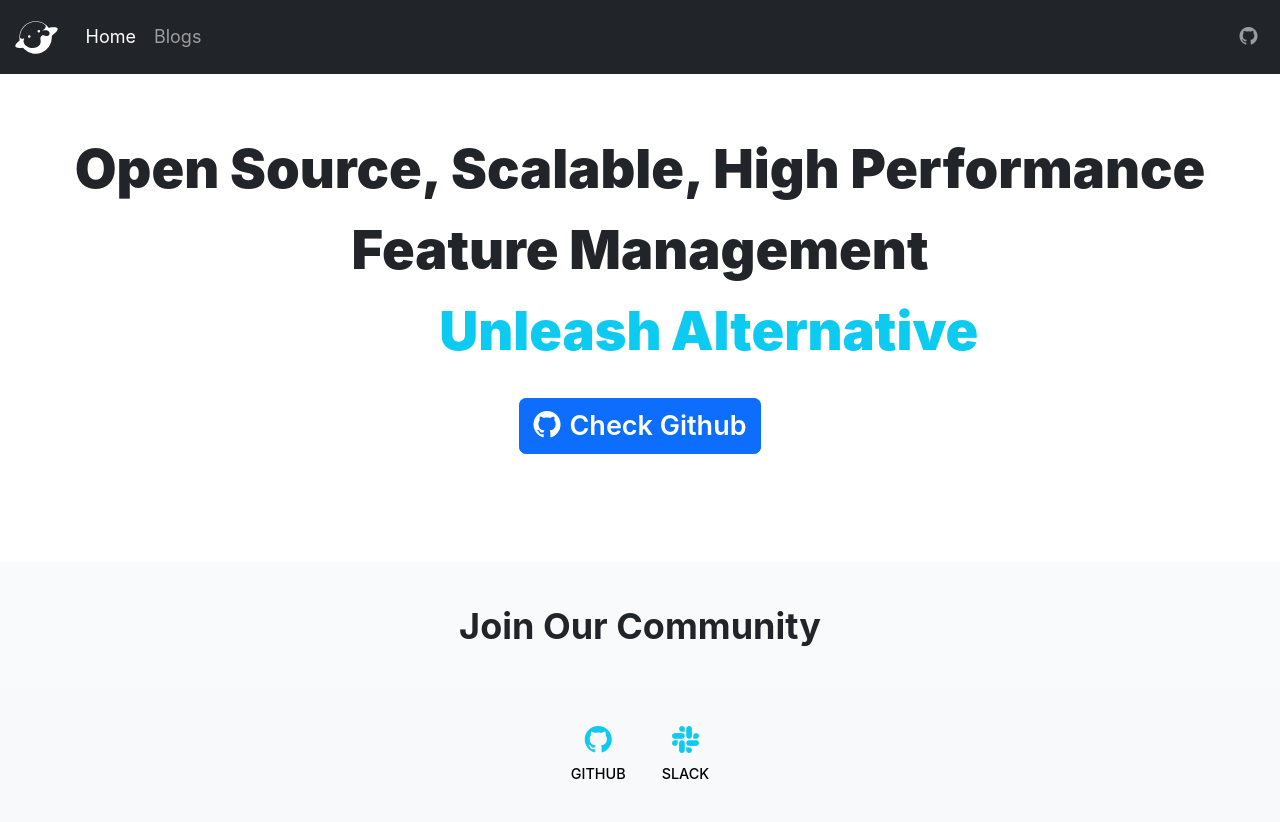
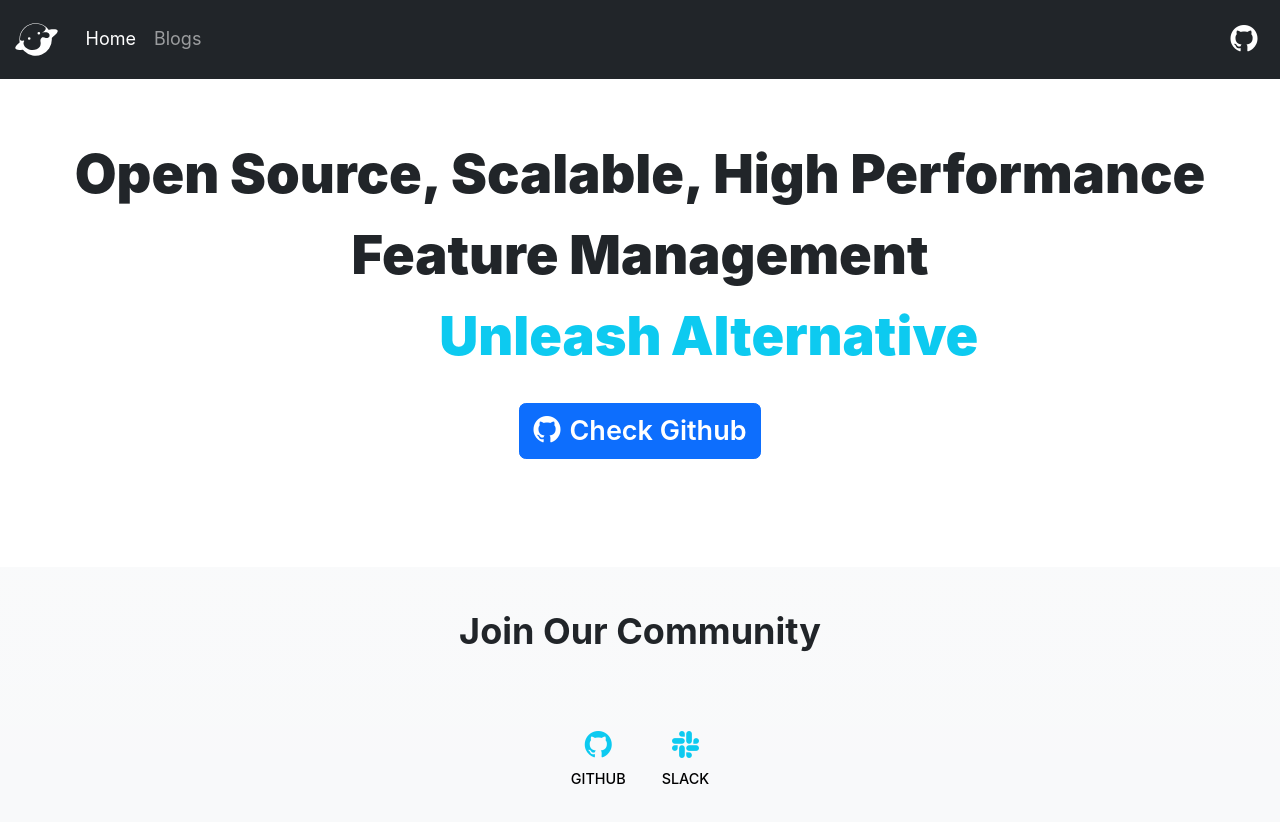
Before and after one commit to MichaelYuhe/official-website, a Next.js app: page / in a window 1280 px wide. Shown: the top 822 px of the page. Built offline with nearby package versions, Linux system fonts and the light colour scheme.

Commit message:
in progress

```diff
--- a/components/layout/layout.js
+++ b/components/layout/layout.js
@@ -32,8 +32,8 @@
                         </ul>
                         <ul className="navbar-nav ms-md-auto mb-2 mb-lg-0">
                             <li className="nav-item">
-                                <Link className="nav-link" href="https://github.com/featbit/featbit" target="_blank">
-                                    <i className="bi bi-github"></i>
+                                <Link className={`nav-link`} href="https://github.com/featbit/featbit" target="_blank">
+                                    <i className={`bi bi-github ${styles.navIcon}`}></i>
                                 </Link>
                             </li>
                         </ul>
--- a/components/layout/layout.module.scss
+++ b/components/layout/layout.module.scss
@@ -1,5 +1,10 @@
 @import "../../node_modules/bootstrap/scss/functions";
 @import "../../node_modules/bootstrap/scss/variables";
+
+.navIcon {
+  font-size: 1.5rem;
+  color: $white;
+}
 
 .logoBrand {
   display: flex;
```
